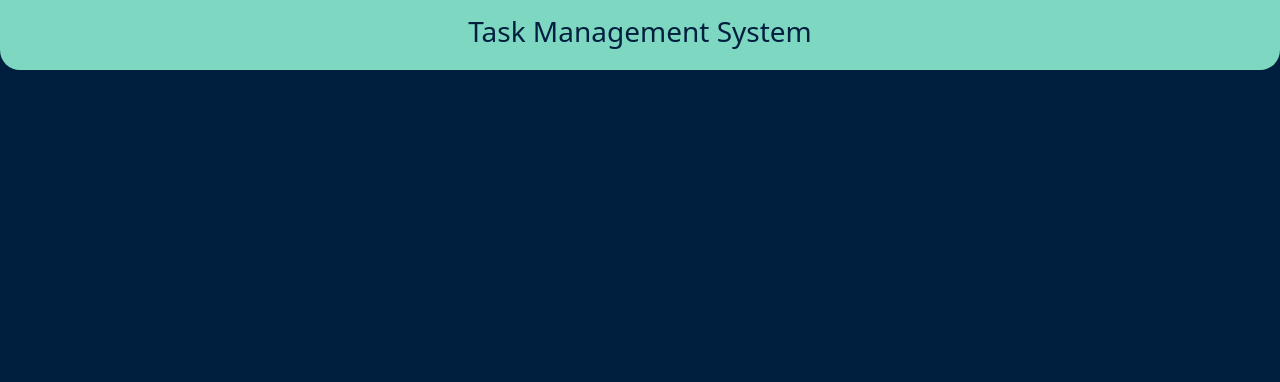
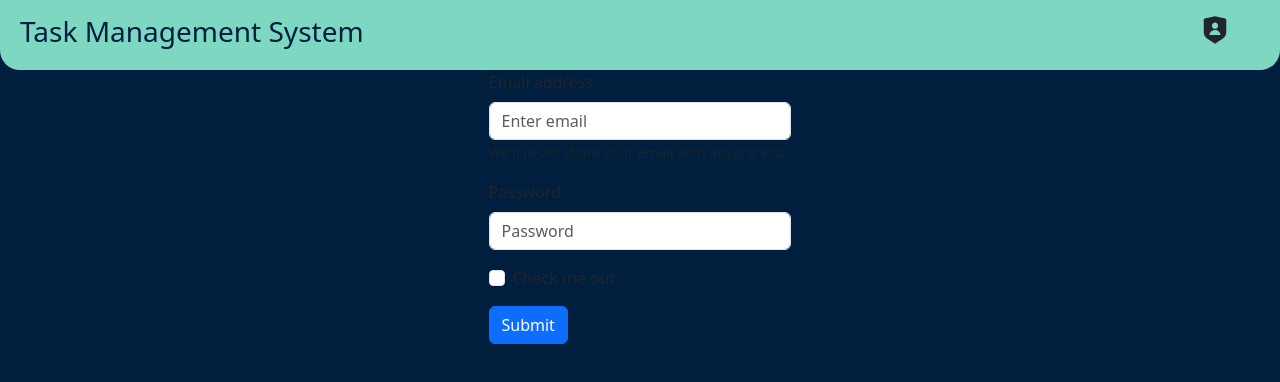
Before and after one commit to zaid0129/REACT-TASK-MANAGEMENT, a React (Vite) app in the folder frontend/: page / in a window 1280 px wide. Shown: the top 382 px of the page. Built offline with nearby package versions, Linux system fonts and the light colour scheme.

Commit message:
modal added for user login

```diff
--- a/frontend/src/CSS/style.css
+++ b/frontend/src/CSS/style.css
@@ -2,6 +2,9 @@ body{
     background-color: #001F3F !important;
 }
 .header{
+    display:flex;
+    padding: 15px 50px 0px 20px;
+    justify-content: space-between;
     height: 70px !important;
     background-color: #7ED7C1 !important;
     border-bottom-left-radius:20px ;
@@ -9,6 +12,18 @@ body{
 }
 .header h3{
     text-align: center;
-    padding-top: 15px;
+
     color: #001F3F !important;
 }
+#usrIcn{
+  width: 30px;
+  height: 30px;
+
+}
+.formCover{
+
+    display: flex;
+    justify-content: center;
+    align-items: center;
+
+}
--- a/frontend/src/Components/Header.jsx
+++ b/frontend/src/Components/Header.jsx
@@ -1,8 +1,31 @@
+import { RiShieldUserFill } from "react-icons/ri";
+import { useState } from 'react';
+import Button from 'react-bootstrap/Button';
+import Modal from 'react-bootstrap/Modal';
+
 const Header = () => {
+    const [show, setShow] = useState(false);
+
+  const handleClose = () => setShow(false);
+  const handleShow = () => setShow(true);
     return (
         <>
         <div className="header">
-        <h3>Task Management System</h3>
+        <h3>Task Management System</h3> <RiShieldUserFill id="usrIcn" onClick={handleShow}/>
+        <Modal show={show} onHide={handleClose}>
+        <Modal.Header closeButton>
+          <Modal.Title>Modal heading</Modal.Title>
+        </Modal.Header>
+        <Modal.Body>Woohoo, you are reading this text in a modal!</Modal.Body>
+        <Modal.Footer>
+          <Button variant="secondary" onClick={handleClose}>
+            Close
+          </Button>
+          <Button variant="primary" onClick={handleClose}>
+            Save Changes
+          </Button>
+        </Modal.Footer>
+      </Modal>
         </div>
         </>
     )
--- a/frontend/src/Pages/Login.jsx
+++ b/frontend/src/Pages/Login.jsx
@@ -1,7 +1,31 @@
+import Button from 'react-bootstrap/Button';
+import Form from 'react-bootstrap/Form';
+
 const Login=()=>{
     return(
         <>
+        <div className='formCover'>
+        <Form>
+      <Form.Group className="mb-3" controlId="formBasicEmail">
+        <Form.Label>Email address</Form.Label>
+        <Form.Control type="email" placeholder="Enter email" />
+        <Form.Text className="text-muted">
+          We'll never share your email with anyone else.
+        </Form.Text>
+      </Form.Group>
 
+      <Form.Group className="mb-3" controlId="formBasicPassword">
+        <Form.Label>Password</Form.Label>
+        <Form.Control type="password" placeholder="Password" />
+      </Form.Group>
+      <Form.Group className="mb-3" controlId="formBasicCheckbox">
+        <Form.Check type="checkbox" label="Check me out" />
+      </Form.Group>
+      <Button variant="primary" type="submit">
+        Submit
+      </Button>
+    </Form>
+      </div>
         </>
     )
 }
```
